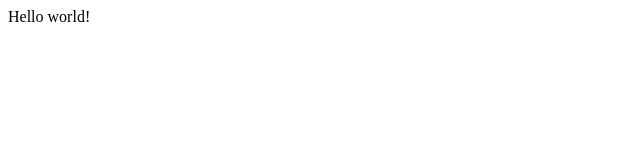
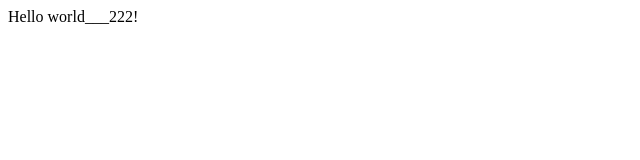
Before and after one commit to Artyr008/NovemberTry, a plain HTML site: page index.html in a window 1280 px wide. Shown: the full height of the page, 0-640 px from the left. Drawn offline with Linux system fonts and the light colour scheme.

Commit message:
index.html add some 222

```diff
--- a/index.html
+++ b/index.html
@@ -7,6 +7,6 @@
     <title>Document</title>
 </head>
 <body>
-    Hello world!
+    Hello world___222!
 </body>
 </html>
```
